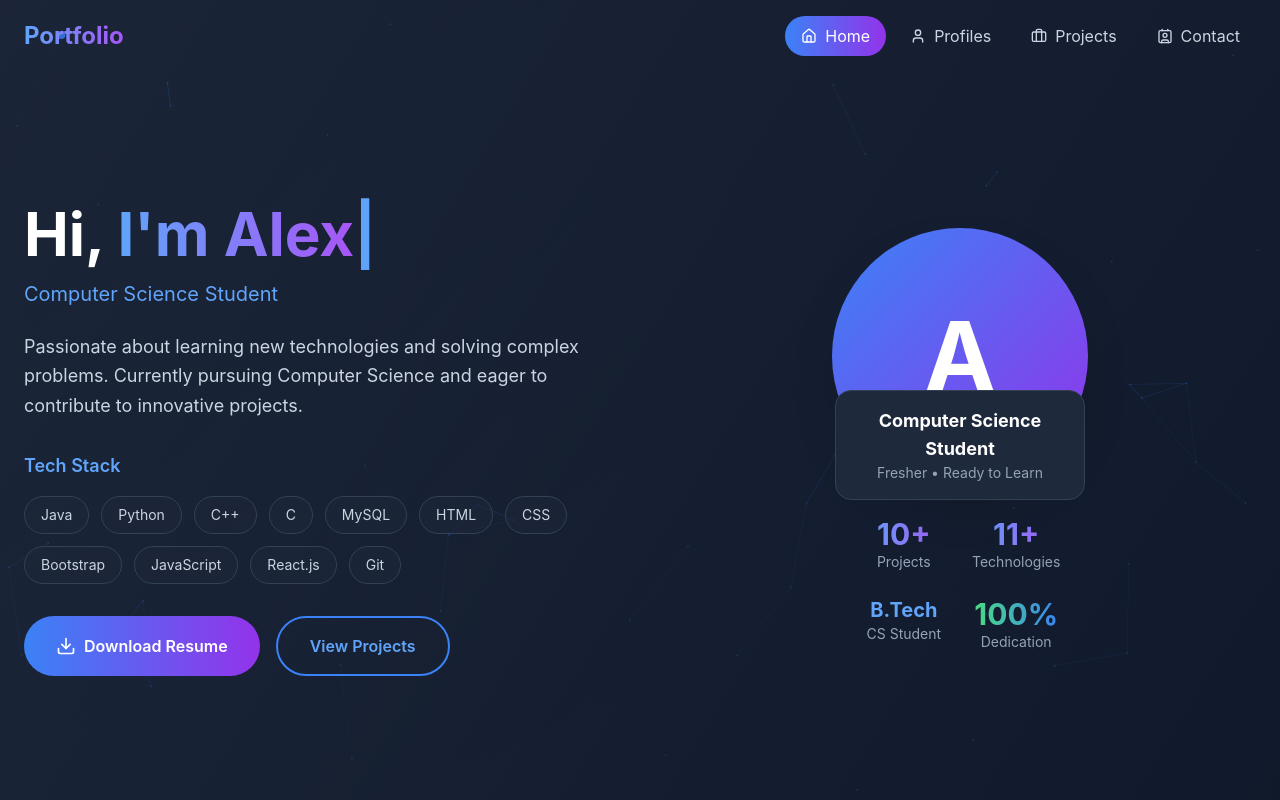
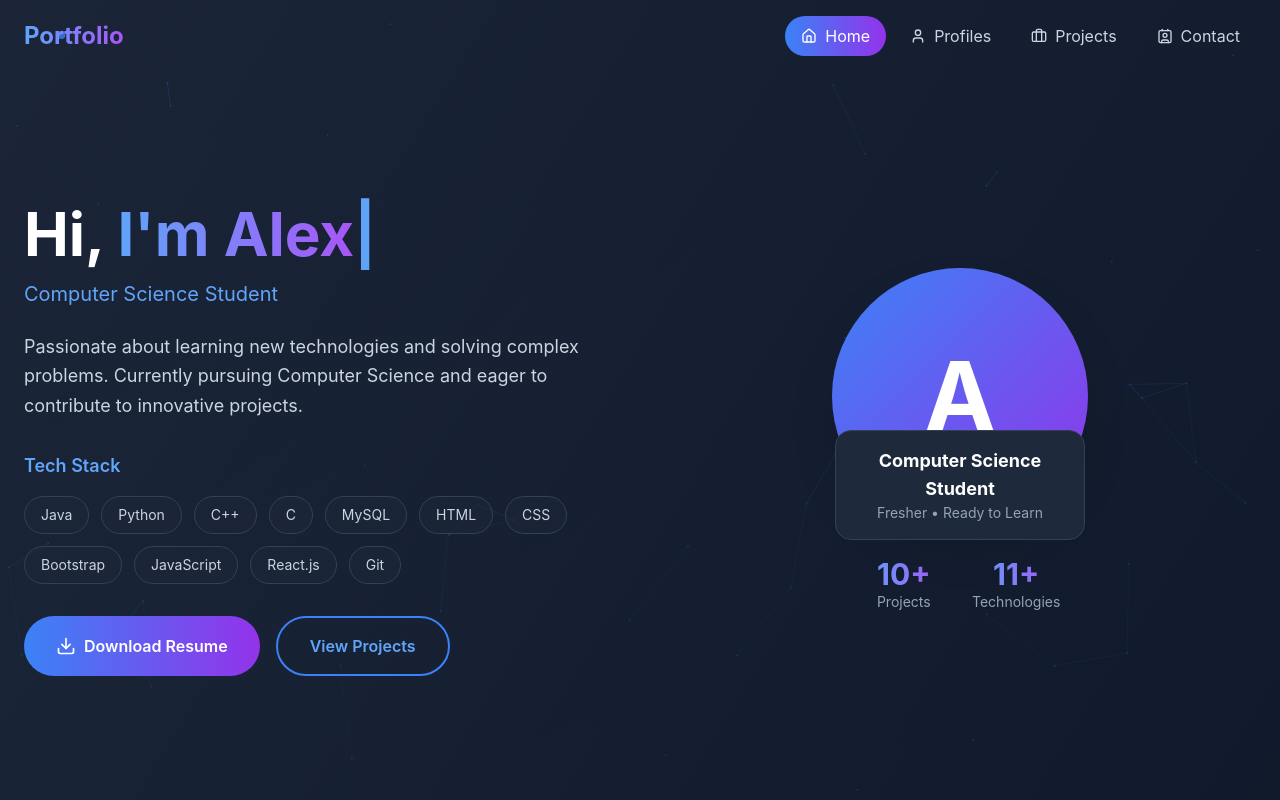
Before and after one commit to Preetha-Suresh/Portfolio2, a React (Vite) app: page / in a window 1280 px wide. Shown: the top 800 px of the page. Built offline with nearby package versions, Linux system fonts and the light colour scheme.

Commit message:
Remove unwanted elements from HeroSection
Removed the elements from the HeroSection that were present in the image provided by the user.

```diff
--- a/src/components/HeroSection.tsx
+++ b/src/components/HeroSection.tsx
@@ -98,14 +98,6 @@ const HeroSection = () => {
                 <div className="text-3xl font-bold bg-gradient-to-r from-blue-400 to-purple-500 bg-clip-text text-transparent">11+</div>
                 <div className="text-slate-400 text-sm">Technologies</div>
               </div>
-              <div className="text-center">
-                <div className="text-xl font-bold text-blue-400">B.Tech</div>
-                <div className="text-slate-400 text-sm">CS Student</div>
-              </div>
-              <div className="text-center">
-                <div className="text-3xl font-bold bg-gradient-to-r from-green-400 to-blue-500 bg-clip-text text-transparent">100%</div>
-                <div className="text-slate-400 text-sm">Dedication</div>
-              </div>
             </div>
           </div>
         </div>
```
